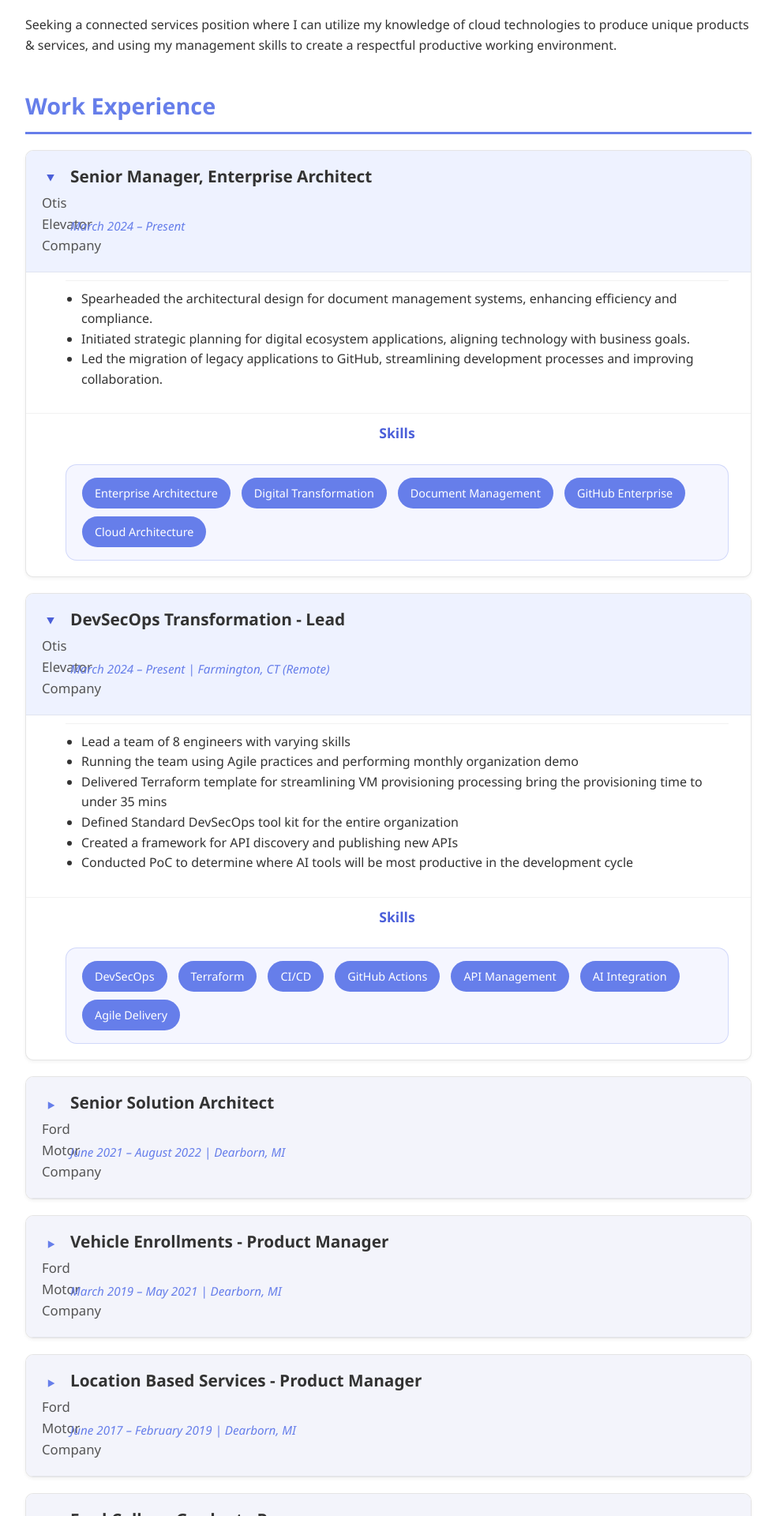
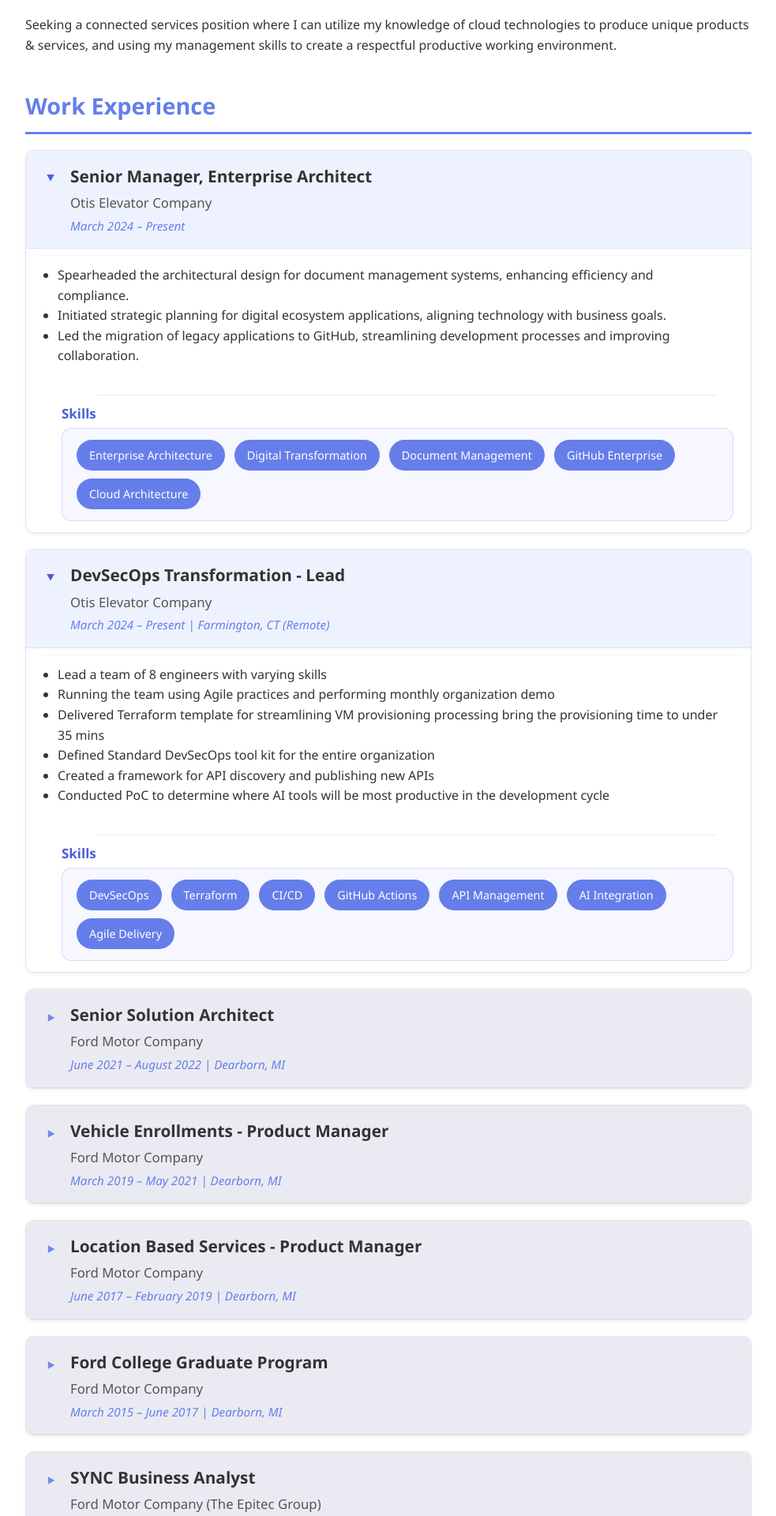
Before and after one commit to r91dua/my-portfolio, a Jekyll site: the page built from index.html, in a window 1280 px wide. Shown: the part 386-2306 px from the top of the page at 79% size, without its empty margins (148-1131 px from the left). Built offline with Jekyll 4.4.1, drawn with Linux system fonts in a browser that asks for light colours.

Commit message:
Update styles.css

```diff
--- a/assets/css/styles.css
+++ b/assets/css/styles.css
@@ -44,6 +44,8 @@ h2 {
   padding-bottom: 10px; border-bottom: 3px solid #667eea;
 }
 
+ul { margin-left: 20px; margin-top: 10px; }
+
 /* ========== Footer ========== */
 footer { background:#333; color:#fff; text-align:center; padding:20px; }
 
@@ -55,9 +57,8 @@ footer { background:#333; color:#fff; text-align:center; padding:20px; }
 }
 
 /* ===================================================================== */
-/* ========== Collapsible Experience (details/summary) ================= */
+/* ========== Collapsible Card Styles (Experience + Education) ========= */
 /* ===================================================================== */
-
 details.experience-item,
 details.education-item {
   border: 1px solid rgba(0,0,0,0.1);
@@ -68,7 +69,6 @@ details.education-item {
   overflow: hidden;
 }
 
-/* Header block */
 details.experience-item summary,
 details.education-item summary {
   cursor: pointer;
@@ -77,25 +77,15 @@ details.education-item summary {
   column-gap: 12px;
   align-items: center;
   padding: 16px 20px;
-  background-color: #f3f4fb;
+  list-style: none;
+  background-color: #eaebf2;
   border-bottom: 1px solid rgba(0,0,0,0.06);
   transition: background-color 0.2s ease;
 }
-
 details.experience-item summary:hover,
-details.education-item summary:hover {
-  background-color: #eef2ff;
-}
-
+details.education-item summary:hover { background-color: #eef2ff; }
 details[open].experience-item summary,
-details[open].education-item summary {
-  background-color: #eef2ff;
-}
-
-details.experience-item summary::-webkit-details-marker,
-details.education-item summary::-webkit-details-marker {
-  display: none;
-}
+details[open].education-item summary { background-color: #eef2ff; }
 
 details.experience-item summary::before,
 details.education-item summary::before {
@@ -104,16 +94,22 @@ details.education-item summary::before {
   color: #667eea;
   justify-self: center;
   align-self: center;
-  transition: transform 0.25s ease, color 0.25s ease;
+  transition: transform 0.25s ease, color 0.25s ease, opacity 0.25s ease;
+  opacity: 0.9;
 }
-
 details[open].experience-item summary::before,
 details[open].education-item summary::before {
   transform: rotate(90deg);
   color: #4b5fd9;
+  opacity: 1;
 }
 
-/* Typography inside summary */
+details.experience-item summary > *,
+details.education-item summary > * {
+  grid-column: 2;
+  margin: 0;
+}
+
 details.experience-item h3,
 details.education-item h3 {
   font-size: 1.3em;
@@ -134,79 +130,120 @@ details.education-item .date {
   font-size: 0.95em;
 }
 
-/* ========== Card Body Alignment & List Fix ========== */
-:root {
-  --card-pad-left: 50px;
-  --card-pad-right: 28px;
-}
-
 details.experience-item > :not(summary),
 details.education-item  > :not(summary) {
-  padding: 10px var(--card-pad-right) 15px var(--card-pad-left);
+  padding: 12px 24px 18px 45px;
   background: #fff;
   border-top: 1px solid rgba(0,0,0,0.05);
 }
 
-/* Bullet lists — properly aligned */
 details.experience-item > ul,
 details.education-item  > ul {
-  margin: 10px var(--card-pad-right) 10px var(--card-pad-left);
+  margin: 8px 12px 16px 20px;
   padding-left: 20px;
-  list-style-position: outside;
 }
 
-/* ========== Skills Section Styling Inside Card ========== */
-details.experience-item .skills-header,
-details.education-item  .skills-header {
-  display: block;
+details.experience-item h5 {
+  font-size: 1.05em;
+  color: #444;
   text-align: center;
-  color: #4b5fd9;
-  font-weight: 700;
-  font-size: 1.1em;
-  margin: 15px auto 10px auto;
+  margin: 15px auto 8px;
+  font-weight: 600;
   width: 100%;
 }
 
-details.experience-item .skills,
-details.education-item  .skills {
-  margin: 8px var(--card-pad-right) 20px var(--card-pad-left);
-  padding: 16px 20px;
-  background: #f5f6ff;
-  border: 1px solid rgba(102,126,234,0.25);
-  border-radius: 14px;
+.tag {
+  display: inline-block;
+  margin-left: 8px;
+  padding: 2px 8px;
+  font-size: 0.8em;
+  font-weight: 600;
+  color: #fff;
+  background-color: #667eea;
+  border-radius: 12px;
+  vertical-align: middle;
+}
+
+details.experience-item[open] > :not(summary),
+details.education-item[open]  > :not(summary) {
+  animation: fadeIn 0.25s ease-in-out;
+}
+
+/* ===================================================================== */
+/* ========== SKILLS HEADER & TAG STYLING (UPDATED FINAL) ============== */
+/* ===================================================================== */
+section#experience details.experience-item > .skills-header,
+section#education  details.education-item  > .skills-header {
+  display: block;
+  margin: 18px 0 8px !important;
+  padding: 0 22px 0 45px !important;
+  color: #4b5fd9;
+  font-weight: 700;
+  font-size: 1.06em;
+  line-height: 1.25;
+  background: transparent !important;
+  border: 0 !important;
+  box-shadow: none !important;
+}
+
+section#experience details.experience-item ul + .skills-header::before,
+section#education  details.education-item  ul + .skills-header::before {
+  content: "";
+  display: block;
+  height: 1px;
+  background: rgba(0,0,0,0.08);
+  margin: 0 22px 12px 45px;
+  border-radius: 1px;
+}
+
+section#experience details.experience-item > .skills,
+section#education  details.education-item  > .skills {
+  position: relative;
+  margin: 6px 22px 14px 45px !important;
+  padding: 14px 18px !important;
   display: flex;
   flex-wrap: wrap;
-  gap: 10px 14px;
-  justify-content: flex-start;
+  gap: 10px 12px;
+  background: #f6f7ff;
+  border: 1px solid rgba(75,95,217,0.18);
+  border-radius: 12px;
 }
 
-/* Skill tags (chips) */
-details.experience-item .skill-tag,
-details.education-item  .skill-tag {
+section#experience details.experience-item .skill-tag,
+section#education  details.education-item  .skill-tag {
   display: inline-flex;
   align-items: center;
   justify-content: center;
   padding: 8px 16px;
-  font-size: 0.9em;
-  border-radius: 999px;
+  font-size: .9em;
+  border-radius: 9999px;
   color: #fff;
   background: #667eea;
   text-align: center;
   white-space: nowrap;
   transition: background .15s ease, transform .04s ease;
 }
+section#experience details.experience-item .skill-tag:hover,
+section#education  details.education-item  .skill-tag:hover { background: #5a6eea; }
+section#experience details.experience-item .skill-tag:active,
+section#education  details.education-item  .skill-tag:active { transform: translateY(.5px); }
 
-details.experience-item .skill-tag:hover,
-details.education-item  .skill-tag:hover {
-  background: #5a6eea;
+@media (max-width: 640px) {
+  section#experience details.experience-item > .skills-header,
+  section#education  details.education-item  > .skills-header {
+    padding-left: 32px !important;
+  }
+  section#experience details.experience-item > .skills,
+  section#education  details.education-item  > .skills {
+    margin: 6px 16px 12px 32px !important;
+    gap: 8px 10px;
+    padding: 12px;
+  }
 }
 
-details.experience-item .skill-tag:active,
-details.education-item  .skill-tag:active {
-  transform: translateY(.5px);
-}
-
-/* ========== Animation ========== */
+/* ===================================================================== */
+/* ========== Animation Keyframes ====================================== */
+/* ===================================================================== */
 @keyframes fadeIn {
   from { opacity: 0; transform: translateY(-4px); }
   to   { opacity: 1; transform: translateY(0); }
```
